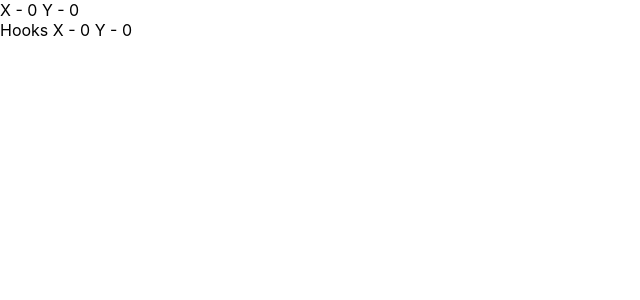
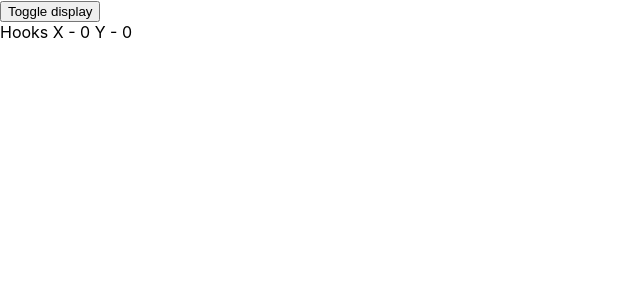
Before and after one commit to Aashish70/react-hooks, a React (Create React App) app: page / in a window 1280 px wide. Shown: the top 300 px of the page, without its empty margins (0-640 px from the left). Built offline with nearby package versions, Linux system fonts and the light colour scheme.

Commit message:
useEffect with cleanUp function

```diff
--- a/src/App.js
+++ b/src/App.js
@@ -10,6 +10,7 @@
 import HookCounterEffectTwo from "./components/HookCounterEffectTwo";
 import ClassMouse from "./components/ClassMouse";
 import HookMouse from "./components/HookMouse";
+import MouseContainer from "./components/MouseContainer";
 
 
 function App() {
@@ -25,8 +26,9 @@
       {/* <HookCounterEffect /> */}
       {/* <ClassCounterEffectTwo /> */}
       {/* <HookCounterEffectTwo /> */}
-      <ClassMouse />
-      <HookMouse />
+      {/* <ClassMouse /> */}
+      {/* <HookMouse /> */}
+      <MouseContainer />
     </div>
   );
 }
--- a/src/components/ClassMouse.js
+++ b/src/components/ClassMouse.js
@@ -19,6 +19,10 @@
         window.addEventListener('mousemove', this.logMousePosition)
     }
 
+    // componentWillUnmount(){
+    //     window.removeEventListener('mousemove', this.logMousePosition)
+    // }
+
 
   render() {
     return (
--- a/src/components/HookMouse.js
+++ b/src/components/HookMouse.js
@@ -14,6 +14,12 @@
     useEffect(() => {
         console.log('useEffect called')
         window.addEventListener('mousemove', logMousePosition)
+
+        // cleanup function
+        return () => {
+            console.log('Component unmounting code')
+            window.removeEventListener('mousemove', logMousePosition)
+        }
     }, [])
 
 
--- /dev/null
+++ b/src/components/MouseContainer.js
@@ -0,0 +1,15 @@
+import React, {useState} from 'react'
+import HookMouse from './HookMouse.js'
+
+function MouseContainer() {
+    const [display, setDisplay] = useState(true)
+
+  return (
+    <div>
+        <button onClick={() => setDisplay(!display)}>Toggle display</button>
+        {display && <HookMouse />}
+    </div>
+  )
+}
+
+export default MouseContainer
```
